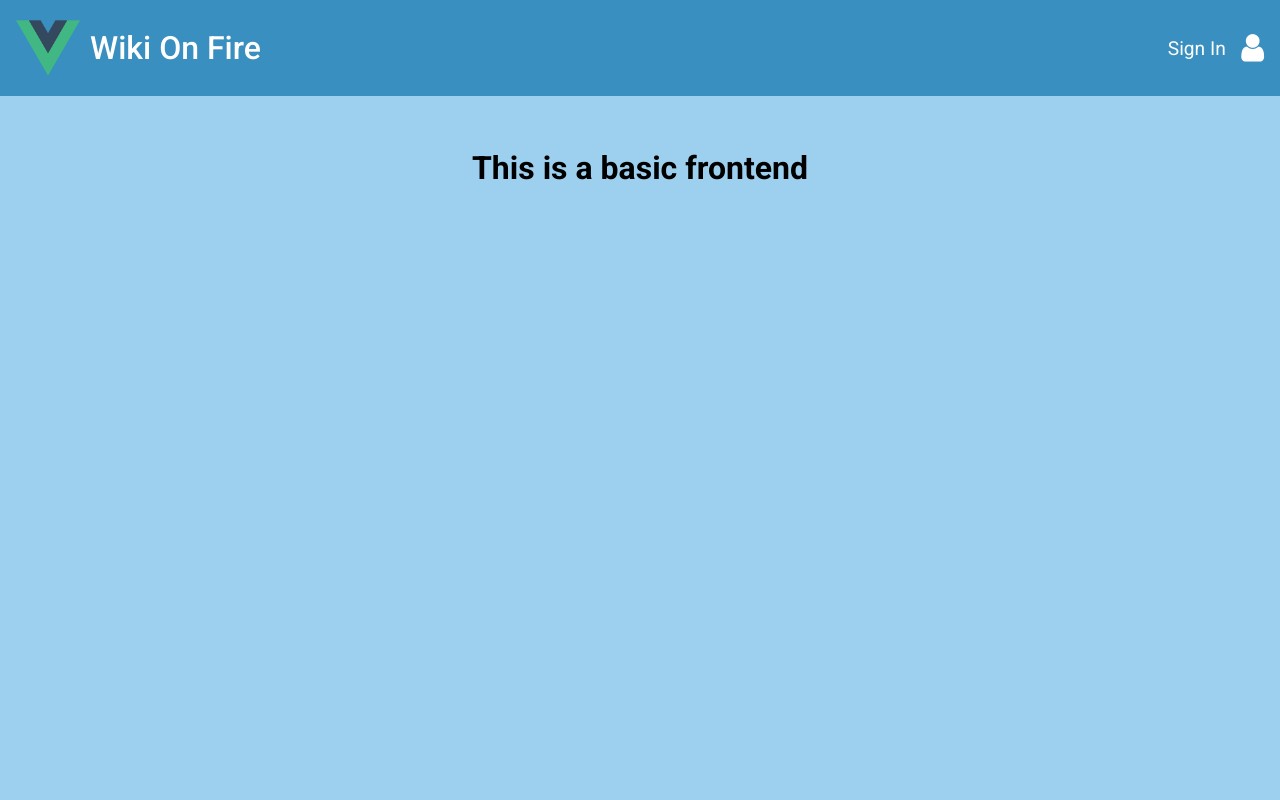
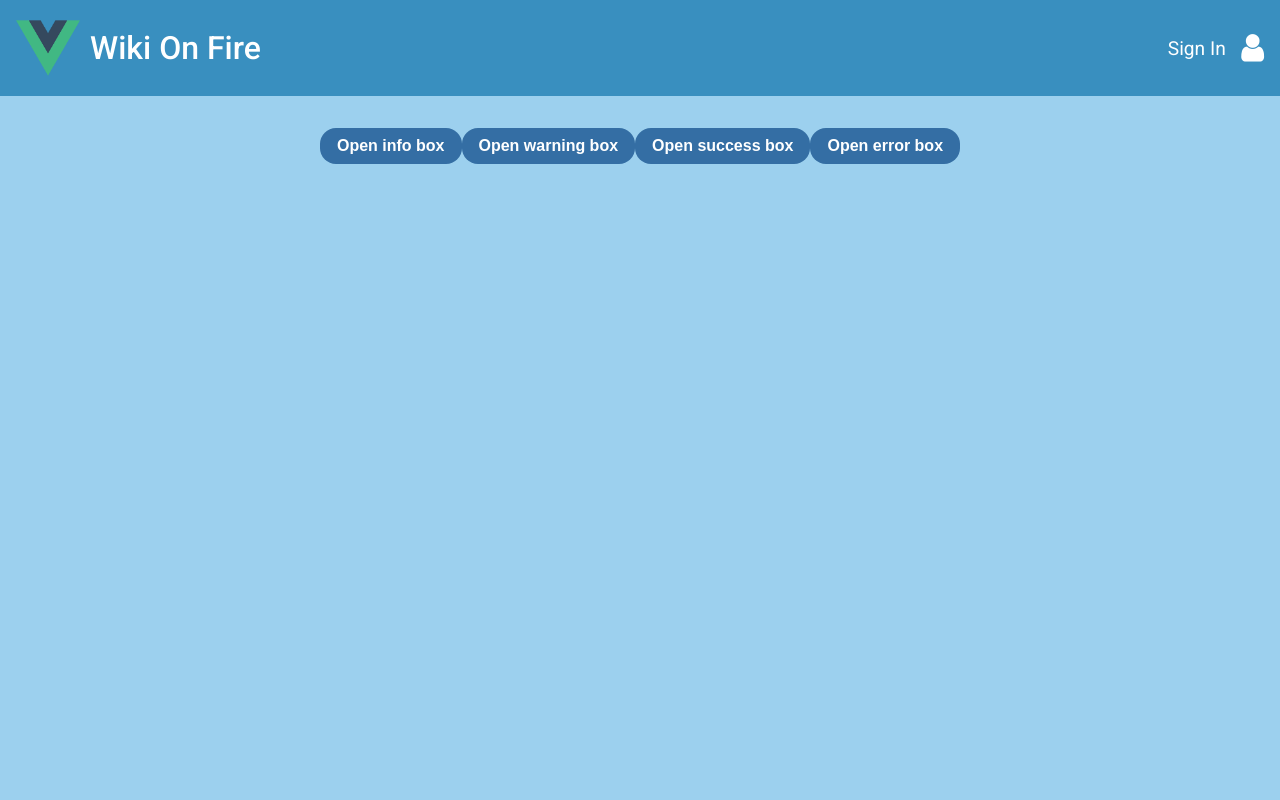
Before and after one commit to kpagacz/wiki-on-fire, a Vue app in the folder frontend/: page / in a window 1280 px wide. Shown: the top 800 px of the page. Built offline with nearby package versions, Linux system fonts and the light colour scheme.

Commit message:
modified App.vue for testing

```diff
--- a/frontend/src/App.vue
+++ b/frontend/src/App.vue
@@ -2,8 +2,16 @@
   <main>
     <wof-header/>
     <div class="main-wrapper">
-      <router-view msg="This is a basic frontend"></router-view>
+      <router-view msg="This is a basic frontend">
+        <wof-button @click="showBox('info')">Open info box</wof-button>
+        <wof-button @click="showBox('warning')">Open warning box</wof-button>
+        <wof-button @click="showBox('success')">Open success box</wof-button>
+        <wof-button @click="showBox('error')">Open error box</wof-button>
+
+      </router-view>
+
     </div>
+    <wof-info-box title="Tytuł" v-if="this.isBoxVisible" :type="this.type" @close="closeBox" />
     <wof-footer/>
   </main>
 </template>
@@ -11,10 +19,27 @@
 <script>
 import WofFooter from './components/WofFooter.vue';
 import WofHeader from './components/WofHeader.vue';
+import WofInfoBox from './components/WofInfoBox.vue';
 
 export default {
-  components: { WofFooter, WofHeader },
+  components: { WofFooter, WofHeader, WofInfoBox },
   name: "App",
+  data(){
+    return{
+      isBoxVisible: false,
+      type: String
+    }
+  },
+  methods:{
+    showBox(i){
+      this.isBoxVisible=true;
+      this.type=i;
+    },
+    closeBox(i){
+      this.isBoxVisible=false;
+      this.type=i;
+    }
+  }
 };
 </script>
 
```
